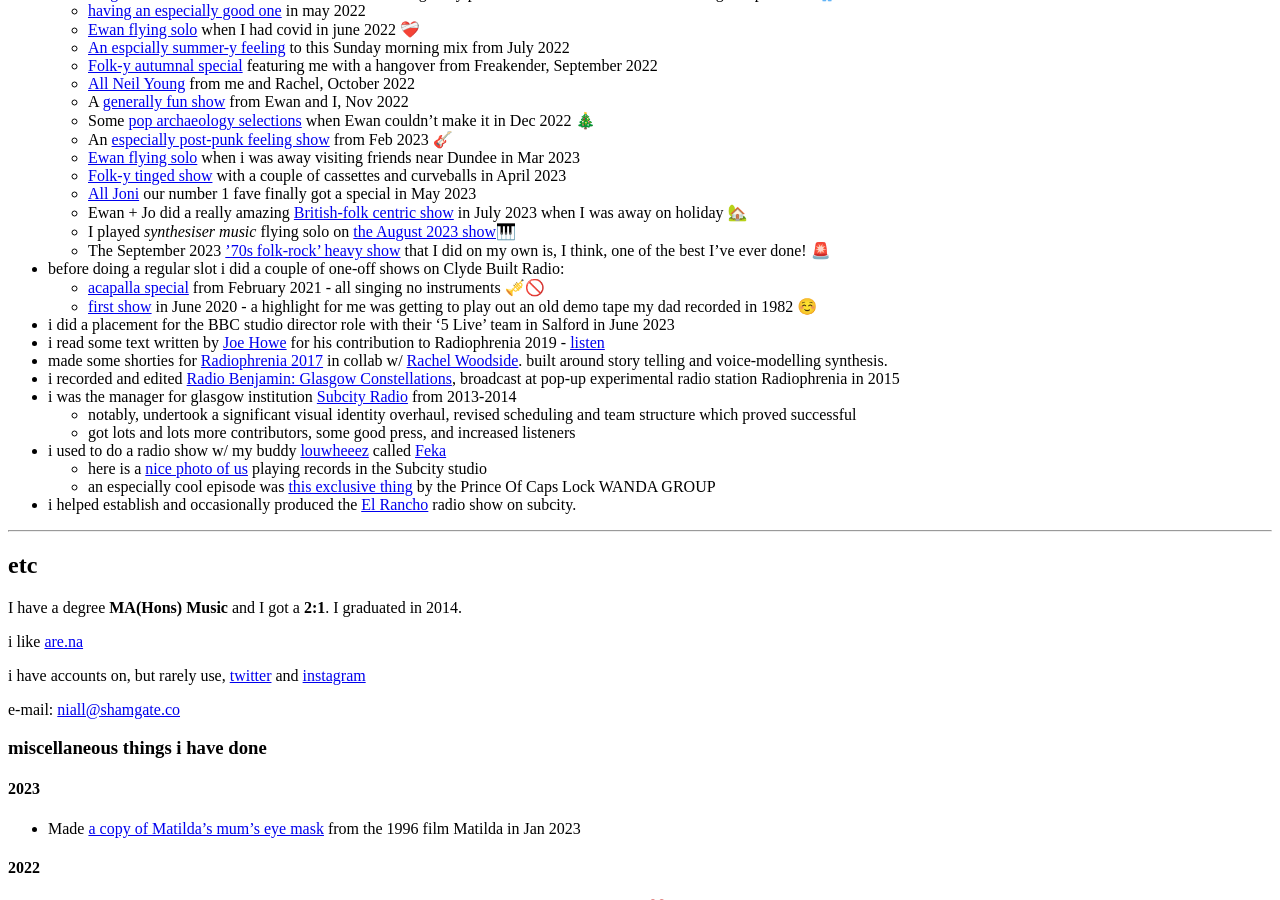
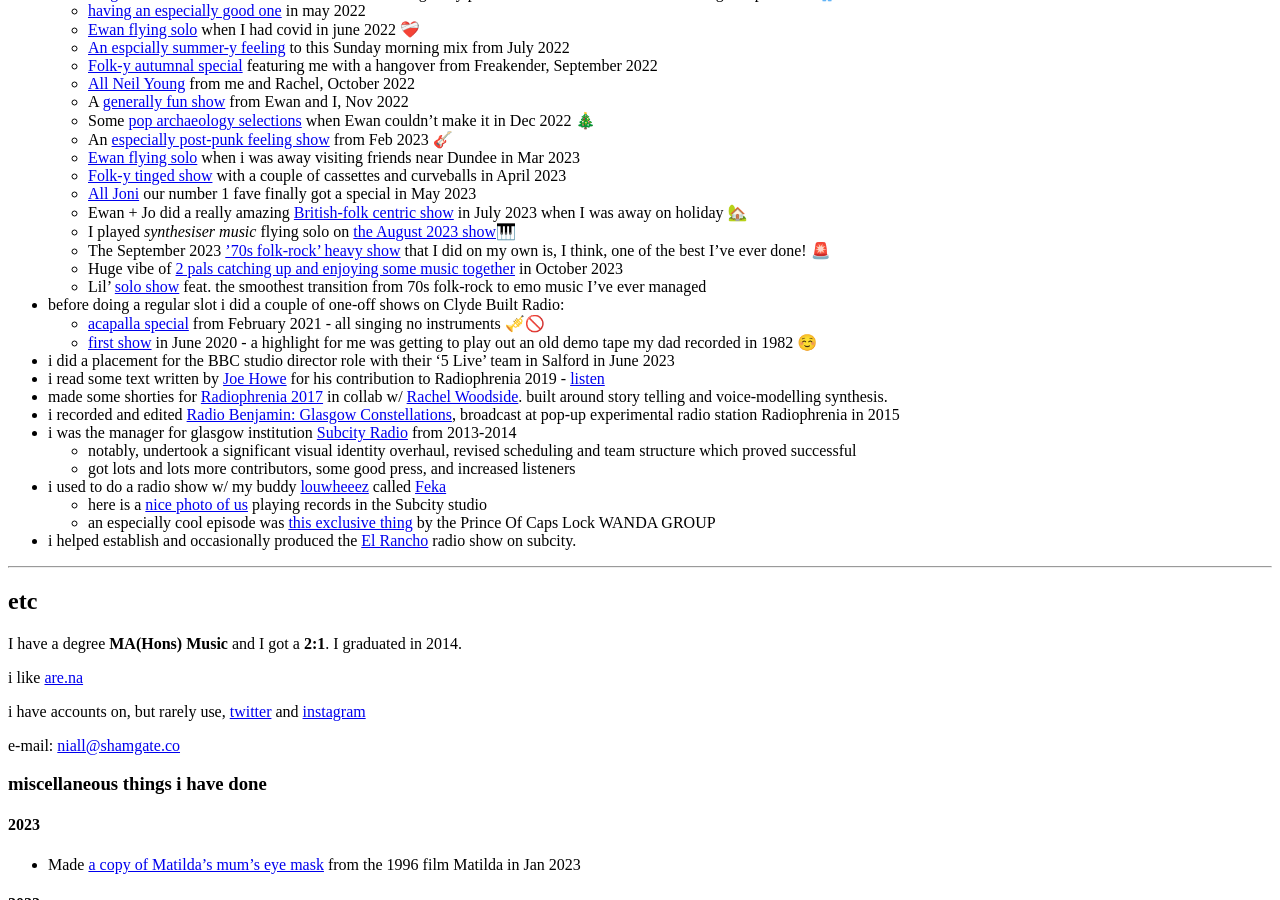
Before and after one commit to kingdomlevel/kingdomlevel.github.io, a Jekyll site: the page built from index.markdown, in a window 1280 px wide and 900 px high, scrolled down 5751 px. Built offline with Jekyll 4.4.1, drawn with Linux system fonts in a browser that asks for light colours; our own code applies the rules of GitHub Pages for plain Markdown files.

Commit message:
adds sep/oct clyde built shows

```diff
--- a/index.markdown
+++ b/index.markdown
@@ -158,6 +158,8 @@
   + Ewan + Jo did a really amazing [British-folk centric show](https://soundcloud.com/clydebuiltradio/weights-measures-23-7-23?in=shamgate/sets/weights-measures-on-clyde) in July 2023 when I was away on holiday 🏡
   + I played *synthesiser music* flying solo on [the August 2023 show](https://soundcloud.com/clydebuiltradio/weights-measures-20-8-23?in=shamgate/sets/weights-measures-on-clyde)🎹
   + The September 2023 ['70s folk-rock' heavy show](https://soundcloud.com/clydebuiltradio/weights-measures-17-9-23?in=shamgate/sets/weights-measures-on-clyde) that I did on my own is, I think, one of the best I've ever done! 🚨
+  + Huge vibe of  [2 pals catching up and enjoying some music together](https://soundcloud.com/clydebuiltradio/weights-measures-15-10-23?in=shamgate/sets/weights-measures-on-clyde&si=b9cf9e17bca6496ea30d9d85adf7dce5) in October 2023
+  + Lil' [solo show](https://soundcloud.com/clydebuiltradio/weights-measures-12-11-23?in=shamgate/sets/weights-measures-on-clyde&si=b9cf9e17bca6496ea30d9d85adf7dce5) feat. the smoothest transition from 70s folk-rock to emo music I've ever managed
 
 + before doing a regular slot i did a couple of one-off shows on Clyde Built Radio:
   + [acapalla special](https://soundcloud.com/clydebuiltradio/niall-morris-11221) from February 2021 -  all singing no instruments 🎺🚫
```
